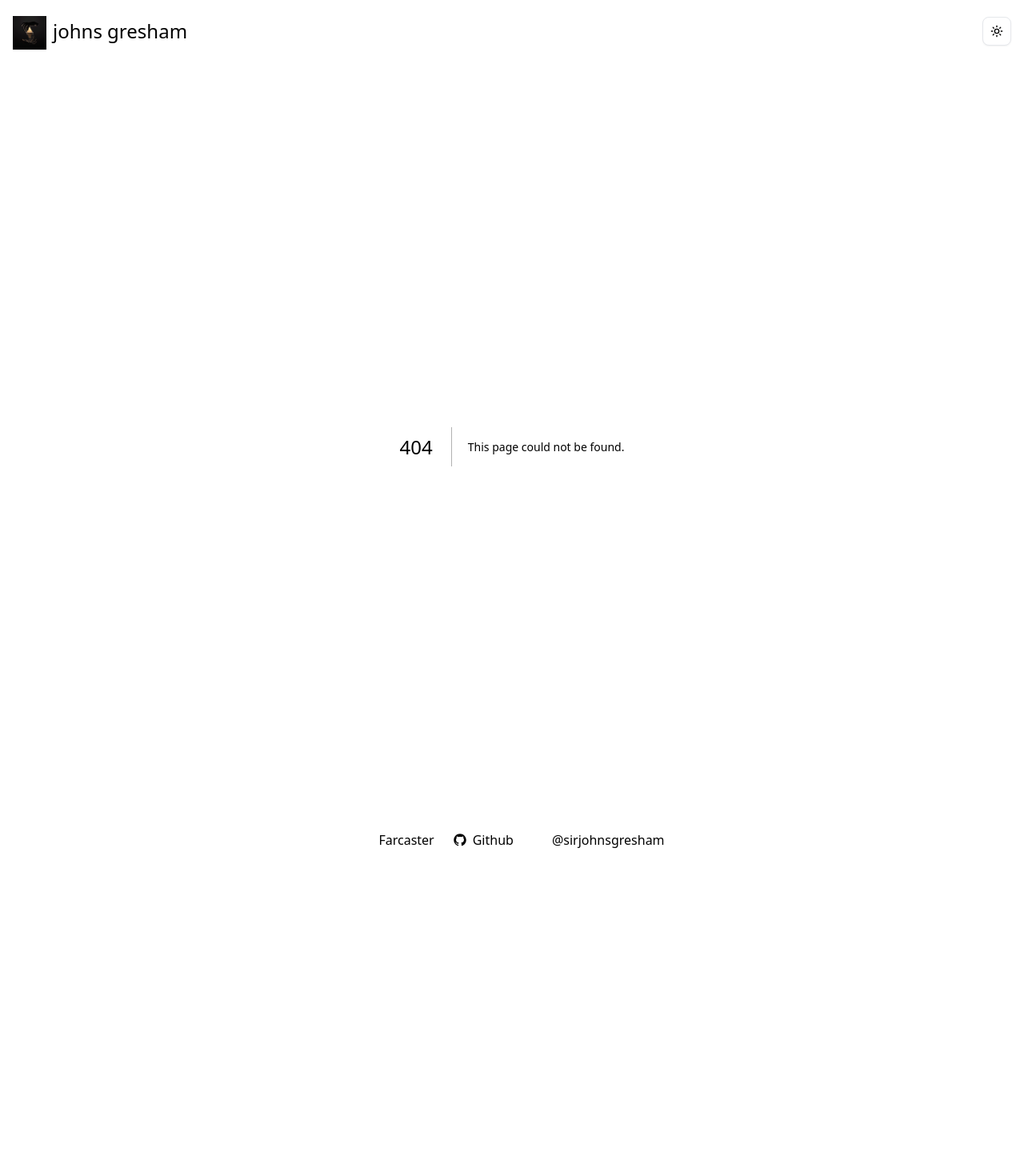
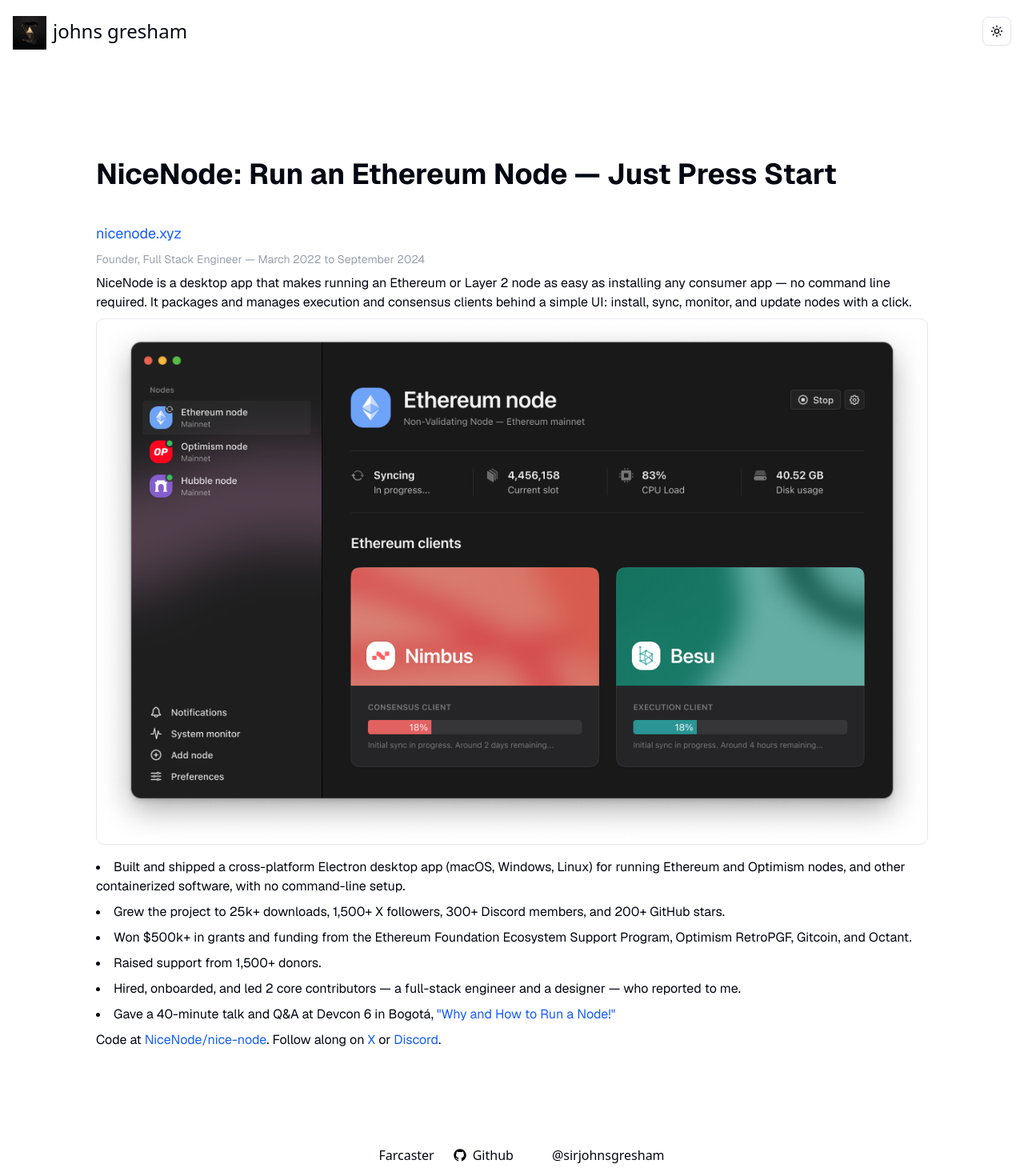
Before and after one commit to jgresham/jgresham.xyz, a Next.js app: page /nicenode in a window 1280 px wide. Before the commit this address had no page. Shown: the top 1470 px of the page at 80% size. Before the commit the page ends 1126 px from the top, so only its background shows below. Built offline with nearby package versions, Linux system fonts and the light colour scheme.

Commit message:
Add NiceNode founder entry
Adds a page covering NiceNode, a desktop app for running Ethereum and
L2 nodes: adoption stats, grants from EF/Optimism/Gitcoin/Octant,
leading contributors, and the Devcon 6 talk.

```diff
--- /dev/null
+++ b/app/nicenode/page.tsx
@@ -0,0 +1,92 @@
+import Image from "next/image";
+
+export default function NiceNode() {
+  return (
+    <div className="min-h-screen p-0 sm:p-10 gap-2 flex flex-col">
+      <h1 className="text-4xl font-bold mb-8">
+        NiceNode: Run an Ethereum Node — Just Press Start
+      </h1>
+      <a
+        className="hover:underline hover:underline-offset-4 text-lg text-blue-600"
+        href="https://www.nicenode.xyz"
+        target="_blank"
+      >
+        nicenode.xyz
+      </a>
+      <p className="text-gray-400 text-sm">
+        Founder, Full Stack Engineer — March 2022 to September 2024
+      </p>
+      <p>
+        NiceNode is a desktop app that makes running an Ethereum or Layer 2
+        node as easy as installing any consumer app — no command line
+        required. It packages and manages execution and consensus clients
+        behind a simple UI: install, sync, monitor, and update nodes with a
+        click.
+      </p>
+      <Image
+        src="/nicenode/app-screenshot.png"
+        alt="NiceNode desktop app showing an Ethereum node syncing, with Nimbus and Besu client cards"
+        width={2328}
+        height={1472}
+        className="w-full h-auto rounded-lg border"
+      />
+      <ul className="list-disc list-inside flex flex-col gap-2 mt-2">
+        <li>
+          Built and shipped a cross-platform Electron desktop app (macOS,
+          Windows, Linux) for running Ethereum and Optimism nodes, and other
+          containerized software, with no command-line setup.
+        </li>
+        <li>
+          Grew the project to 25k+ downloads, 1,500+ X followers, 300+
+          Discord members, and 200+ GitHub stars.
+        </li>
+        <li>
+          Won $500k+ in grants and funding from the Ethereum Foundation
+          Ecosystem Support Program, Optimism RetroPGF, Gitcoin, and Octant.
+        </li>
+        <li>Raised support from 1,500+ donors.</li>
+        <li>
+          Hired, onboarded, and led 2 core contributors — a full-stack
+          engineer and a designer — who reported to me.
+        </li>
+        <li>
+          Gave a 40-minute talk and Q&amp;A at Devcon 6 in Bogotá,{" "}
+          <a
+            className="hover:underline hover:underline-offset-4 text-blue-600"
+            href="https://archive.devcon.org/archive/watch/6/why-and-how-to-run-a-node-no-eth-required/"
+            target="_blank"
+          >
+            &quot;Why and How to Run a Node!&quot;
+          </a>
+        </li>
+      </ul>
+      <p>
+        Code at{" "}
+        <a
+          className="hover:underline hover:underline-offset-4 text-blue-600"
+          href="https://github.com/NiceNode/nice-node"
+          target="_blank"
+        >
+          NiceNode/nice-node
+        </a>
+        . Follow along on{" "}
+        <a
+          className="hover:underline hover:underline-offset-4 text-blue-600"
+          href="https://x.com/NiceNodeApp"
+          target="_blank"
+        >
+          X
+        </a>{" "}
+        or{" "}
+        <a
+          className="hover:underline hover:underline-offset-4 text-blue-600"
+          href="https://discord.gg/k3dpYU4Pn9"
+          target="_blank"
+        >
+          Discord
+        </a>
+        .
+      </p>
+    </div>
+  );
+}
--- a/app/page.tsx
+++ b/app/page.tsx
@@ -91,6 +91,23 @@
       <div>
         <a
           className="flex gap-2 hover:underline hover:underline-offset-4 text-lg items-start justify-start"
+          href="/nicenode"
+        >
+          <Image
+            aria-hidden
+            src="/file.svg"
+            alt="File icon"
+            className="pt-1"
+            width={16}
+            height={16}
+          />
+          NiceNode: Run an Ethereum Node — Just Press Start
+        </a>
+        <span className="text-gray-400 text-xs">Mar 22 - Sep 24</span>
+      </div>
+      <div>
+        <a
+          className="flex gap-2 hover:underline hover:underline-offset-4 text-lg items-start justify-start"
           href="/zippin-brazil"
         >
           <Image
```
Also changed, not shown: public/nicenode/app-screenshot.png (added).
